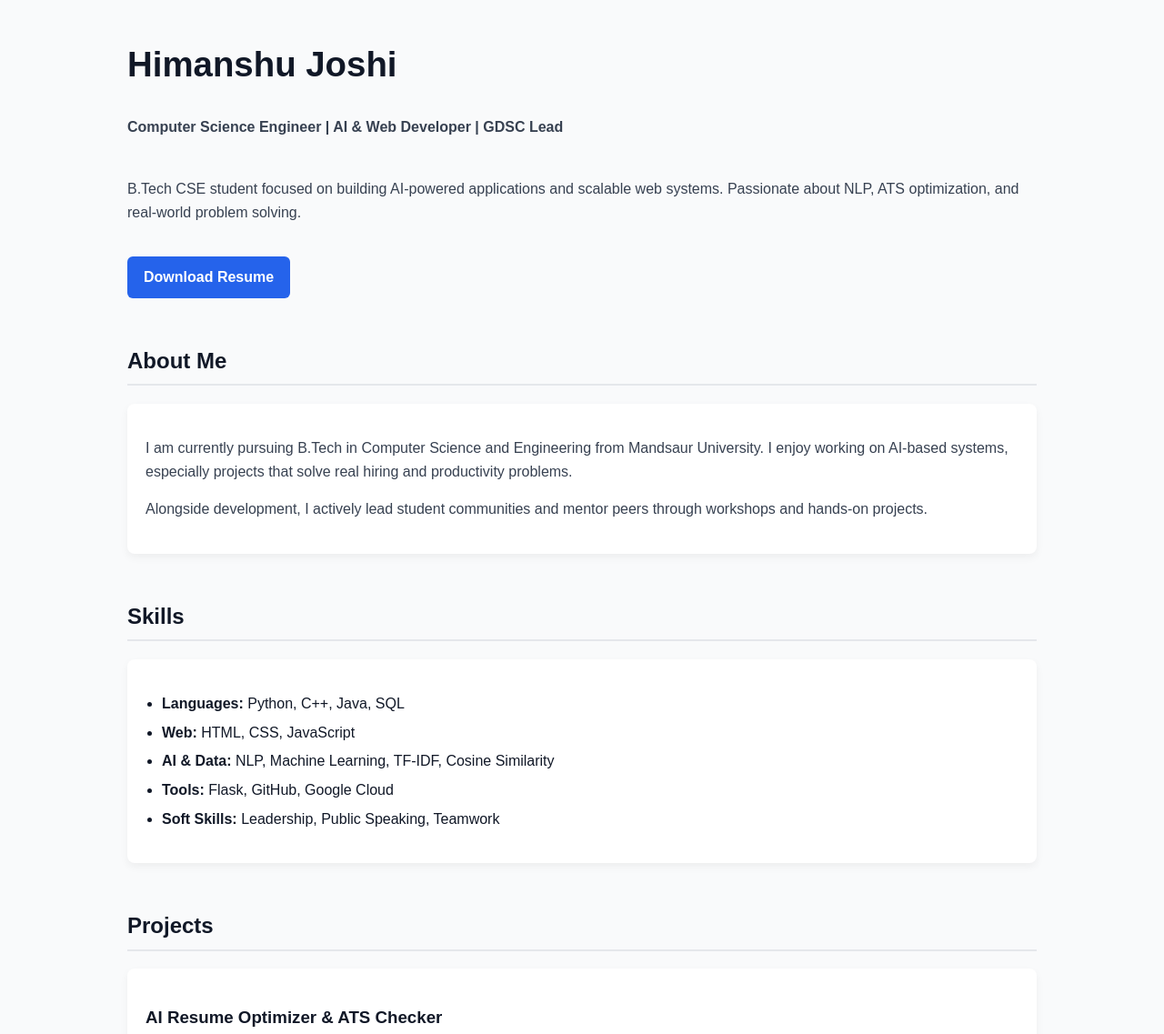
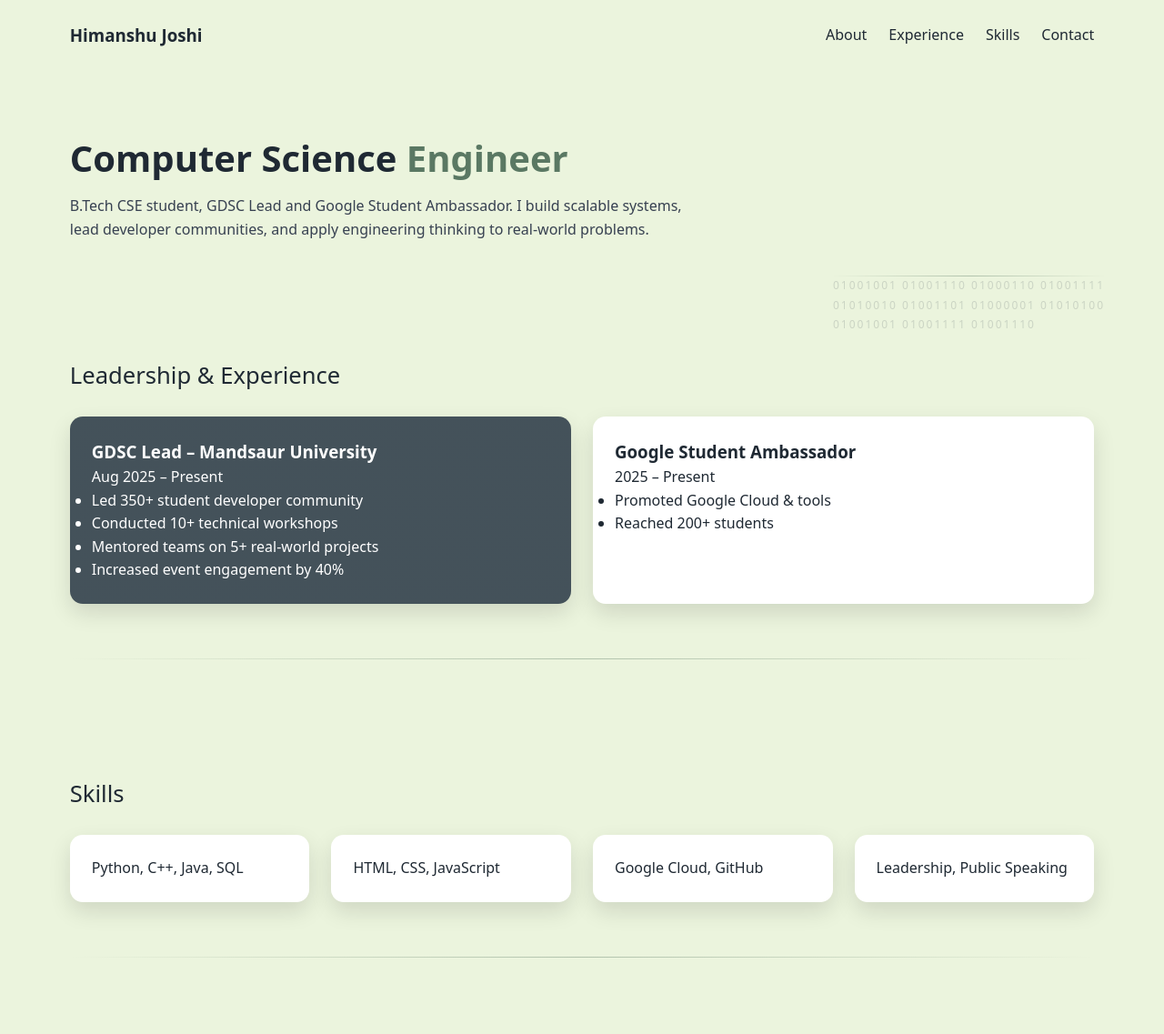
Before and after one commit to hiijoshi/hiijoshi.github.io, a plain HTML site: page index.html in a window 1280 px wide. Shown: the top 1137 px of the page at 91% size. Drawn offline with Linux system fonts and the light colour scheme.

Commit message:
Update index.html

```diff
--- a/index.html
+++ b/index.html
@@ -1,192 +1,221 @@
 <!DOCTYPE html>
 <html lang="en">
 <head>
-  <meta charset="UTF-8" />
-  <meta name="viewport" content="width=device-width, initial-scale=1.0" />
+<meta charset="UTF-8">
+<meta name="viewport" content="width=device-width, initial-scale=1.0">
 <title>Himanshu Joshi | Portfolio</title>
 
+<link href="https://fonts.googleapis.com/css2?family=Poppins:wght@300;400;500;600;700&display=swap" rel="stylesheet">
+
 <style>
-    body {
-      font-family: Arial, Helvetica, sans-serif;
-      margin: 0;
-      background: #f9fafb;
-      color: #111827;
-      line-height: 1.6;
+:root{
+  --c1:#ebf4dd;
+  --c2:#90ab8b;
+  --c3:#5a7863;
+  --c4:#3b4953;
 }
 
-    .container {
-      max-width: 1000px;
-      margin: auto;
-      padding: 40px 20px;
+*{
+  margin:0;
+  padding:0;
+  box-sizing:border-box;
+  font-family:system-ui,-apple-system,BlinkMacSystemFont,'Segoe UI',Roboto,Ubuntu,sans-serif;
 }
 
-    header {
-      display: flex;
-      flex-direction: column;
-      gap: 10px;
-      margin-bottom: 40px;
+body{
+  background:var(--c1);
+  color:#1f2933;
+  line-height:1.6;
 }
 
-    h1 {
-      font-size: 2.4rem;
-      margin: 0;
+a{
+  text-decoration:none;
+  color:inherit;
 }
 
-    h2 {
-      margin-top: 50px;
-      border-bottom: 2px solid #e5e7eb;
-      padding-bottom: 6px;
+/* ===== NAV ===== */
+header{
+  padding:1.5rem 6%;
 }
 
-    p {
-      color: #374151;
+.nav{
+  display:flex;
+  justify-content:space-between;
+  align-items:center;
 }
 
-    ul {
-      padding-left: 18px;
+.nav ul{
+  display:flex;
+  gap:1.5rem;
+  list-style:none;
 }
 
-    li {
-      margin-bottom: 6px;
+/* ===== HERO ===== */
+.hero{
+  padding:4rem 6%;
+  position:relative;
 }
 
-    .btn {
-      width: fit-content;
-      padding: 10px 18px;
-      background: #2563eb;
-      color: white;
-      border-radius: 6px;
-      text-decoration: none;
-      font-weight: 600;
-      margin-top: 10px;
+.hero h1{
+  font-size:2.5rem;
+  margin-bottom:0.5rem;
 }
 
-    .btn:hover {
-      background: #1d4ed8;
+.hero span{
+  color:var(--c3);
 }
 
-    .card {
-      background: white;
-      padding: 20px;
-      border-radius: 8px;
-      margin-top: 15px;
-      box-shadow: 0 4px 10px rgba(0,0,0,0.05);
+.hero p{
+  max-width:700px;
+  color:#374151;
 }
 
-    footer {
-      margin-top: 60px;
-      text-align: center;
-      color: #6b7280;
-      font-size: 14px;
+.hero::after{
+  content:"01001001 01001110 01000110 01001111 01010010 01001101 01000001 01010100 01001001 01001111 01001110";
+  position:absolute;
+  bottom:10%;
+  right:5%;
+  font-size:0.75rem;
+  letter-spacing:2px;
+  color:rgba(59,73,83,0.18);
+  max-width:300px;
+  line-height:1.8;
+}
+
+/* ===== SECTIONS ===== */
+section{
+  padding:4rem 6%;
+}
+
+.title{
+  font-size:1.6rem;
+  margin-bottom:1.5rem;
+}
+
+section::after{
+  content:"";
+  display:block;
+  height:1px;
+  margin-top:60px;
+  background:linear-gradient(to right, transparent, rgba(90,120,99,.4), transparent);
+}
+
+/* ===== GRID & CARDS ===== */
+.grid{
+  display:grid;
+  grid-template-columns:repeat(auto-fit,minmax(260px,1fr));
+  gap:1.5rem;
+}
+
+.card{
+  background:#fff;
+  padding:1.5rem;
+  border-radius:14px;
+  box-shadow:0 10px 25px rgba(0,0,0,.12);
+  transition:0.3s ease;
+}
+
+.card:hover{
+  box-shadow:0 20px 40px rgba(59,73,83,.25),
+             inset 0 0 0 1px rgba(90,120,99,.35);
+}
+
+.gdsc{
+  background:linear-gradient(rgba(59,73,83,.95),rgba(59,73,83,.95));
+  color:#fff;
+}
+
+/* ===== FOOTER ===== */
+footer{
+  background:var(--c4);
+  color:#fff;
+  text-align:center;
+  padding:1.5rem;
+}
+
+footer::before{
+  content:"01001000 01001010";
+  display:block;
+  margin-bottom:8px;
+  font-size:.75rem;
+  opacity:.5;
+}
+
+/* ===== RESPONSIVE ===== */
+@media(max-width:768px){
+  .nav ul{display:none}
+  .hero h1{font-size:2rem}
 }
 </style>
 </head>
 
 <body>
-  <div class="container">
 
-    <!-- HEADER -->
 <header>
-      <h1>Himanshu Joshi</h1>
-      <p><b>Computer Science Engineer | AI & Web Developer | GDSC Lead</b></p>
-
-      <p>
-        B.Tech CSE student focused on building AI-powered applications and
-        scalable web systems. Passionate about NLP, ATS optimization,
-        and real-world problem solving.
-      </p>
-
-      <a class="btn" href="resume/Himanshu_Joshi_ATS_Resume.pdf" download>
-        Download Resume
-      </a>
+  <div class="nav">
+    <h3>Himanshu Joshi</h3>
+    <ul>
+      <li><a href="#about">About</a></li>
+      <li><a href="#experience">Experience</a></li>
+      <li><a href="#skills">Skills</a></li>
+      <li><a href="#contact">Contact</a></li>
+    </ul>
+  </div>
 </header>
 
-    <!-- ABOUT -->
-    <section>
-      <h2>About Me</h2>
+<section class="hero" id="about">
+  <h1>Computer Science <span>Engineer</span></h1>
+  <p>
+    B.Tech CSE student, GDSC Lead and Google Student Ambassador.
+    I build scalable systems, lead developer communities, and apply
+    engineering thinking to real-world problems.
+  </p>
+</section>
+
+<section id="experience">
+  <div class="title">Leadership & Experience</div>
+  <div class="grid">
+    <div class="card gdsc">
+      <h3>GDSC Lead – Mandsaur University</h3>
+      <p>Aug 2025 – Present</p>
+      <ul>
+        <li>Led 350+ student developer community</li>
+        <li>Conducted 10+ technical workshops</li>
+        <li>Mentored teams on 5+ real-world projects</li>
+        <li>Increased event engagement by 40%</li>
+      </ul>
+    </div>
     <div class="card">
-        <p>
-          I am currently pursuing B.Tech in Computer Science and Engineering
-          from Mandsaur University. I enjoy working on AI-based systems,
-          especially projects that solve real hiring and productivity problems.
-        </p>
-        <p>
-          Alongside development, I actively lead student communities and
-          mentor peers through workshops and hands-on projects.
-        </p>
+      <h3>Google Student Ambassador</h3>
+      <p>2025 – Present</p>
+      <ul>
+        <li>Promoted Google Cloud & tools</li>
+        <li>Reached 200+ students</li>
+      </ul>
+    </div>
   </div>
 </section>
 
-    <!-- SKILLS -->
-    <section>
-      <h2>Skills</h2>
-      <div class="card">
-        <ul>
-          <li><b>Languages:</b> Python, C++, Java, SQL</li>
-          <li><b>Web:</b> HTML, CSS, JavaScript</li>
-          <li><b>AI & Data:</b> NLP, Machine Learning, TF-IDF, Cosine Similarity</li>
-          <li><b>Tools:</b> Flask, GitHub, Google Cloud</li>
-          <li><b>Soft Skills:</b> Leadership, Public Speaking, Teamwork</li>
-        </ul>
+<section id="skills">
+  <div class="title">Skills</div>
+  <div class="grid">
+    <div class="card">Python, C++, Java, SQL</div>
+    <div class="card">HTML, CSS, JavaScript</div>
+    <div class="card">Google Cloud, GitHub</div>
+    <div class="card">Leadership, Public Speaking</div>
   </div>
 </section>
 
-    <!-- PROJECTS -->
-    <section>
-      <h2>Projects</h2>
+<section id="contact">
+  <div class="title">Contact</div>
+  <div class="grid">
+    <div class="card">📧 himanshujoshi5757@gmail.com</div>
+    <div class="card">📞 +91 7869571357</div>
     <div class="card">
-        <h3>AI Resume Optimizer & ATS Checker</h3>
-        <p>
-          A web-based AI tool that analyzes resumes based on job roles and
-          Applicant Tracking System (ATS) standards.
-        </p>
-        <ul>
-          <li>Resume parsing and section identification using NLP</li>
-          <li>Keyword matching with TF-IDF and cosine similarity</li>
-          <li>ATS compatibility score generation</li>
-          <li>AI-driven improvement suggestions</li>
-        </ul>
-        <p><b>Tech Stack:</b> Python, Flask, NLP, HTML, CSS, JavaScript</p>
-
-        <a href="https://optimuscv.vercel.app" target="_blank">
-          Live Project →
+      <a href="https://www.linkedin.com/in/himanshu-joshi-535b4127b" target="_blank">
+        🔗 LinkedIn Profile
       </a>
     </div>
-    </section>
-
-    <!-- EXPERIENCE -->
-    <section>
-      <h2>Leadership & Experience</h2>
-      <div class="card">
-        <h3>Google Developer Student Clubs (GDSC) Lead</h3>
-        <p>Mandsaur University | 2025 – Present</p>
-        <ul>
-          <li>Selected by Google to lead the campus developer community</li>
-          <li>Built and mentored 350+ students</li>
-          <li>Conducted 10+ workshops on AI, cloud, and development</li>
-          <li>Guided teams to deliver real-world projects</li>
-        </ul>
-
-        <h3 style="margin-top:15px;">Google Student Ambassador</h3>
-        <ul>
-          <li>Promoted Google tools and cloud technologies</li>
-          <li>Reached 200+ students through awareness sessions</li>
-        </ul>
-      </div>
-    </section>
-
-    <!-- CONTACT -->
-    <section>
-      <h2>Contact</h2>
-      <div class="card">
-        <p>Email: <a href="mailto:himanshujoshi5757@gmail.com">himanshujoshi5757@gmail.com</a></p>
-        <p>Phone: +91 7869571357</p>
-        <p>
-          LinkedIn:
-          <a href="https://linkedin.com/in/himanshu-joshi-535b4127b" target="_blank">
-            linkedin.com/in/himanshu-joshi
-          </a>
-        </p>
   </div>
 </section>
 
@@ -194,6 +223,5 @@
   © 2026 Himanshu Joshi
 </footer>
 
-  </div>
 </body>
 </html>
```
Lines whose indentation alone changed are shown as unchanged.
